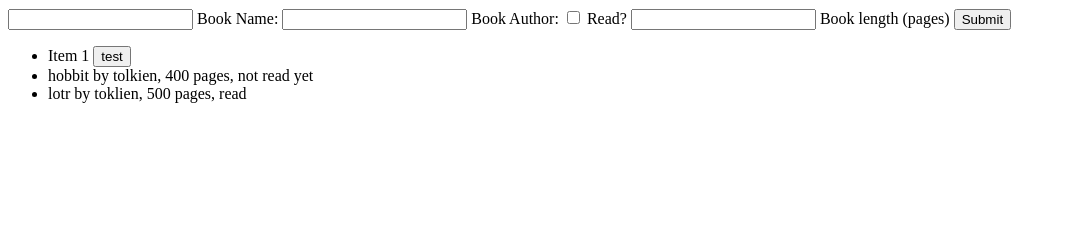
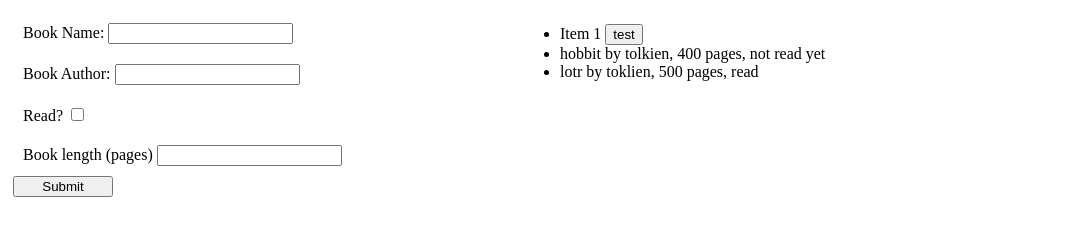
Before and after one commit to RegmiS/library, a plain HTML site: page index.html in a window 1280 px wide. Shown: the top 236 px of the page, without its empty margins (0-1066 px from the left). Drawn offline with Linux system fonts and the light colour scheme.

Commit message:
Add form for new books

```diff
--- a/index.html
+++ b/index.html
@@ -10,19 +10,24 @@
 <body>
     <div class="sidebar">
         <form>
-            <input type="text" id="bookname">
-            <label for="bookname">Book Name: </label>
+            <div class="name">
+                <label for="bookname">Book Name: </label>
+                <input type="text" id="bookname">
+            </div>
+            <div class="author">
+                <label for="bookauthor">Book Author: </label>
+                <input type="text" id="bookauthor">
+            </div>
+            <div class="box">
+                <label for="chbx">Read?</label>
+                <input type="checkbox" id="chbx"/>
+            </div>
+            <div class="length">
+                <label for="booklength">Book length (pages)</label>
+                <input type="number" id="booklength">
+            </div>
 
-            <input type="text" id="bookauthor">
-            <label for="bookauthor">Book Author: </label>
-
-            <input type="checkbox" id="chbx"/>
-            <label for="chbx">Read?</label>
-
-            <input type="number" id="booklength">
-            <label for="booklength">Book length (pages)</label>
-
-            <button type="submit">Submit</button>
+            <button type="submit" id="submit-btn">Submit</button>
         </form>
     </div>
 
--- a/style.css
+++ b/style.css
@@ -0,0 +1,27 @@
+body {
+    display:grid;
+    grid-template-columns: 40vw 60vw;
+    grid-template-rows: 100vh 100vh;
+}
+
+.sidebar {
+    display: grid;
+}
+
+.mainbody {
+    display: grid;
+}
+
+form {
+    display: flex;
+    flex-direction: column;
+    padding: 5px;
+}
+
+#submit-btn {
+    width: 100px;
+}
+
+form div {
+    padding: 10px;
+}
```
